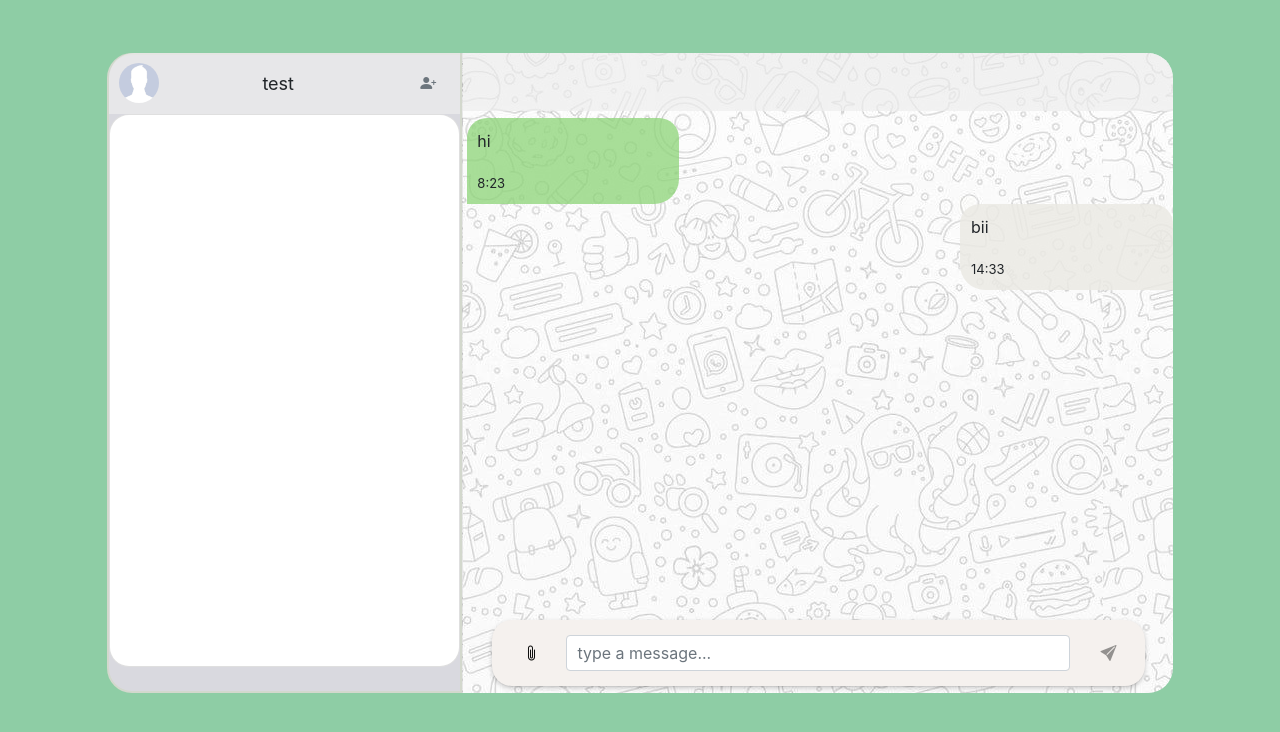
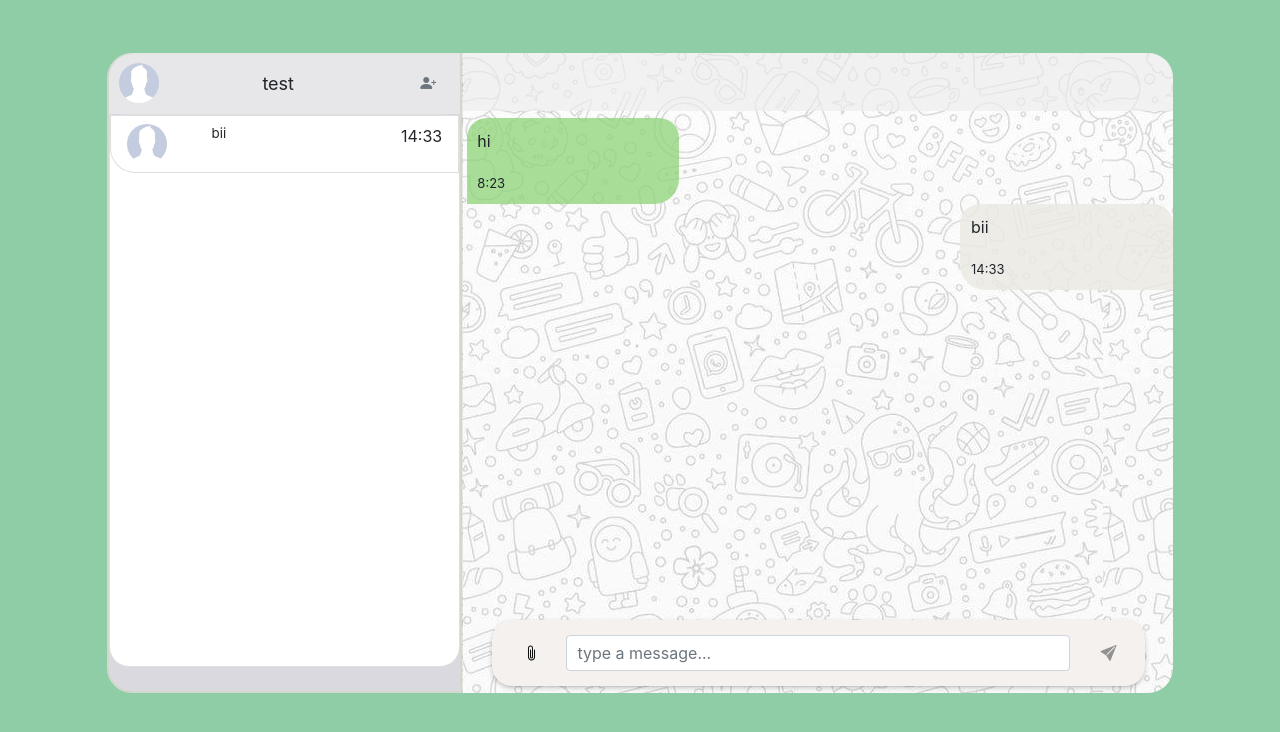
Before and after one commit to danielkarl888/WAppBIU, a React (Create React App) app: page /chat in a window 1280 px wide. Shown: the top 732 px of the page. Built offline with nearby package versions, Linux system fonts and the light colour scheme.

Commit message:
add contact with server

```diff
--- a/src/ChatView/Left/AddNewContact.js
+++ b/src/ChatView/Left/AddNewContact.js
@@ -11,19 +11,56 @@ function AddNewContact({ conversationsActiveUser, setConversationsActiveUser })
         event.preventDefault();
         const update = [...conversationsActiveUser, newConversation];
         setConversationsActiveUser(update);
+
+
+
        }
     }
 
     const handleAddChange = (event) => {
+
         setNewConversation({ username: newConversation.username,name: newConversation.name,
-                              server : newConversation.server, last:"", lastDate:"",
+                              server : newConversation.server,
                               messages: [{ src: "", type: "", context: "", time: "", id :"" }] })
+
+                              const update = [...conversationsActiveUser, newConversation];
+                              setConversationsActiveUser(update);
+
+      fetch(`http://localhost:5030/api/Contacts`, {
+                method: 'POST',
+                    headers: {
+                    'Content-Type': 'application/json   '
+                },
+                body: JSON.stringify({
+                                        "id": newConversation.username,
+                                        "name": newConversation.name,
+                                        "server": newConversation.server
+              })
+            }).then(res=>{
+                if(res.ok){
+
+                }
+            })
+
+
     }
+
+    const handleUserNameChange = (event) => {
+      setNewConversation({ ...newConversation, username: event.target.value })
+  }
+
+  const handleNameChange = (event) => {
+    setNewConversation({ ...newConversation, name: event.target.value })
+}
+const handleServerChange = (event) => {
+  setNewConversation({ ...newConversation, server: event.target.value })
+}
 
     const [newConversation, setNewConversation] = useState({
         username: "",
         name:"",
         server:"",
+        messages: [{ src: "", type: "", context: "", time: "", id :"" }]
     });
 
     const userNamesConver = [];
@@ -45,27 +82,31 @@ function AddNewContact({ conversationsActiveUser, setConversationsActiveUser })
             <div class="modal-body">
             <div class="input-group mb-3">
             <input
-            value={newConversation.username}
+
+            onChange={handleNameChange}
+            value={newConversation.name}
             autoComplete="off"
             className="form-control  textarea" rows="1" id="comment" placeholder="contact nickname..."></input>
             </div>
 
             <div class="input-group mb-3">
             <input
-            value={newConversation.id}
+            onChange={handleUserNameChange}
+            value={newConversation.username}
             autoComplete="off"
             className="form-control  textarea" rows="1" id="comment" placeholder="contact username..."></input>
             </div>
 
             <div class="input-group mb-3">
             <input
+            onChange={handleServerChange}
             value={newConversation.server}
             autoComplete="off"
             className="form-control  textarea" rows="1" id="comment" placeholder="server address..."></input>
             </div>
             </div>
             <div class="modal-footer">
-            <button type="button" onClick={handleAdd} className="btn btn-success btn-sm addBut" data-dismiss="modal" style={{ width: "20%" }}>Add</button>
+            <button type="button" onClick={handleAddChange} className="btn btn-success btn-sm addBut" data-dismiss="modal" style={{ width: "20%" }}>Add</button>
               </div>
           </div>
         </div>
--- a/src/ChatView/Left/LeftChat.js
+++ b/src/ChatView/Left/LeftChat.js
@@ -4,17 +4,26 @@ import Contact from "./contact";
 import './LeftChat.css';
 import activeUser from "../../ManagingUsersList/activeUser";
 import { useState } from "react";
-function LeftChat({conversationsActiveUser, setContact, setConversationMessages,
-                  lastMessage,setLastMessage,lastMessageType,setLastMessageType,setConversationsActiveUser,serverChange}) {
-  const contacts =  conversationsActiveUser.map((conver,index)=>{
-      if(conver.username!="")
+function LeftChat({ conversationsActiveUser, setContact, setConversationMessages,
+  lastMessage, setLastMessage, lastMessageType, setLastMessageType, setConversationsActiveUser, serverChange }) {
+  const contacts = conversationsActiveUser.map((conver, index) => {
+    if (conver.username != "")
+    var lastMessageContent ="";
+    var lastMessageType="";
+    var time="";
+      if (conver.messages.length > 0) {
+         lastMessageContent = conver.messages[conver.messages.length - 1].context;
+         lastMessageType=conver.messages[conver.messages.length - 1].type;
+         time=conver.messages[conver.messages.length - 1].time;
+
+      }
     return <Contact
       name={conver.username}
-           lastMessageContent={conver.messages[conver.messages.length-1].context}
-           lastMessageType={conver.messages[conver.messages.length-1].type}
+      lastMessageContent={lastMessageContent}
+      lastMessageType={lastMessageType}
+      time={time}
       setLastMessage={setLastMessage}
       setLastMessageType={setLastMessageType}
-           time={conver.messages[conver.messages.length-1].time}
       setContact={setContact}
       setConversationMessages={setConversationMessages}
       conversationsActiveUser={conversationsActiveUser}
@@ -29,7 +38,7 @@ function LeftChat({conversationsActiveUser, setContact, setConversationMessages,
       <TopHeadingLeft
         conversationsActiveUser={conversationsActiveUser}
         setConversationsActiveUser={setConversationsActiveUser} />
-        <div className="card" style={{height: "87%"}}>
+      <div className="card" style={{ height: "87%" }}>
         <div className="contacts">
           {contacts}
         </div>
--- a/src/ChatView/mainView.js
+++ b/src/ChatView/mainView.js
@@ -13,8 +13,15 @@ function MainView() {
     const [conversationNumber, setConversationNumber] = useState(0);
     const [conversation, setConversation] = useState(activeUser.conversations[conversationNumber]);
     const [conversationMessages, setConversationMessages] = useState(conversation.messages);
-    const [lastMessage, setLastMessage] = useState(conversationMessages[conversationMessages.length-1].context);
-    const [lastMessageType, setLastMessageType] = useState(conversationMessages[conversationMessages.length-1].type);
+
+    var context = "";
+    var type ="";
+    if(conversationMessages>0){
+        context= conversationMessages[conversationMessages.length-1].context;
+        type = conversationMessages[conversationMessages.length-1].type
+    }
+    const [lastMessage, setLastMessage] = useState(context);
+    const [lastMessageType, setLastMessageType] = useState(type);
 
     const contactChange = (newName) => {
         setContact(newName);
```
Lines whose indentation alone changed are shown as unchanged.
